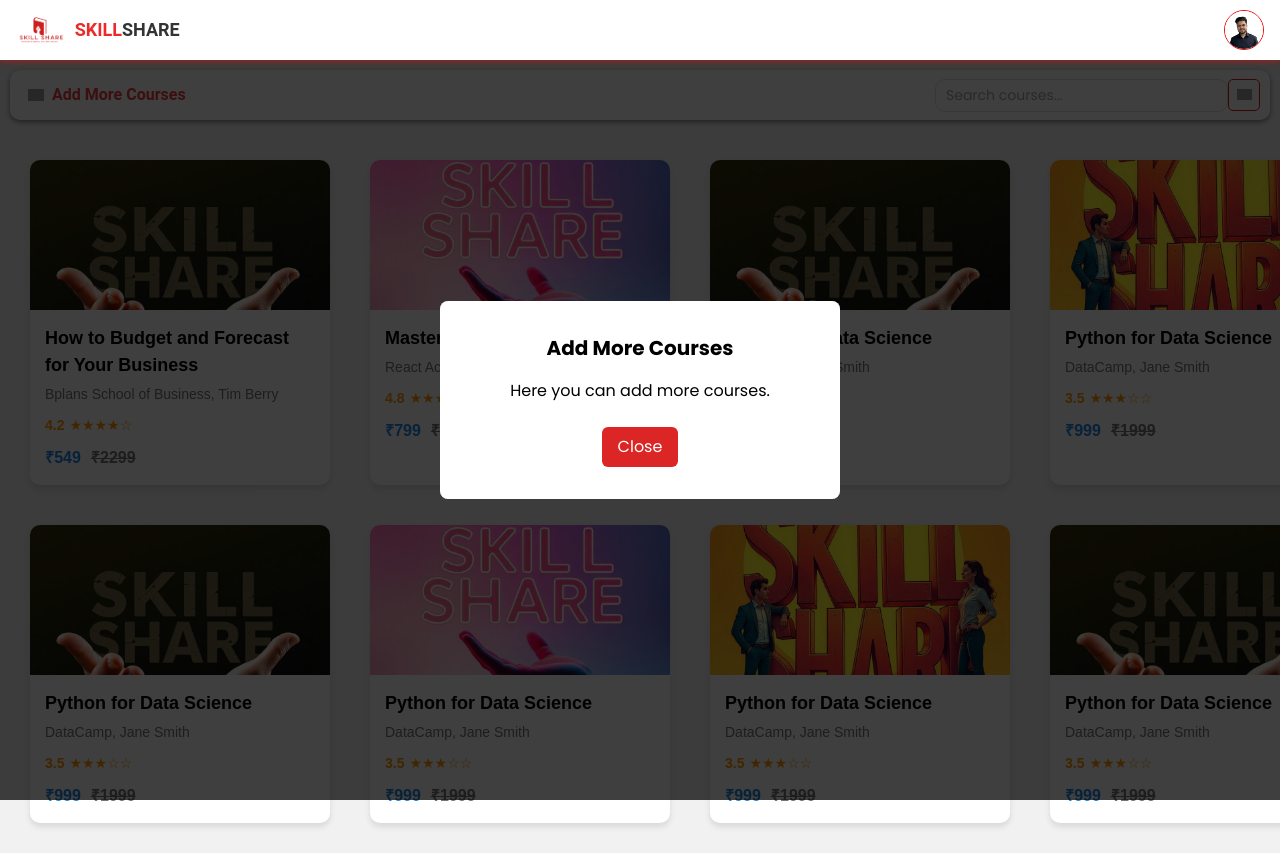
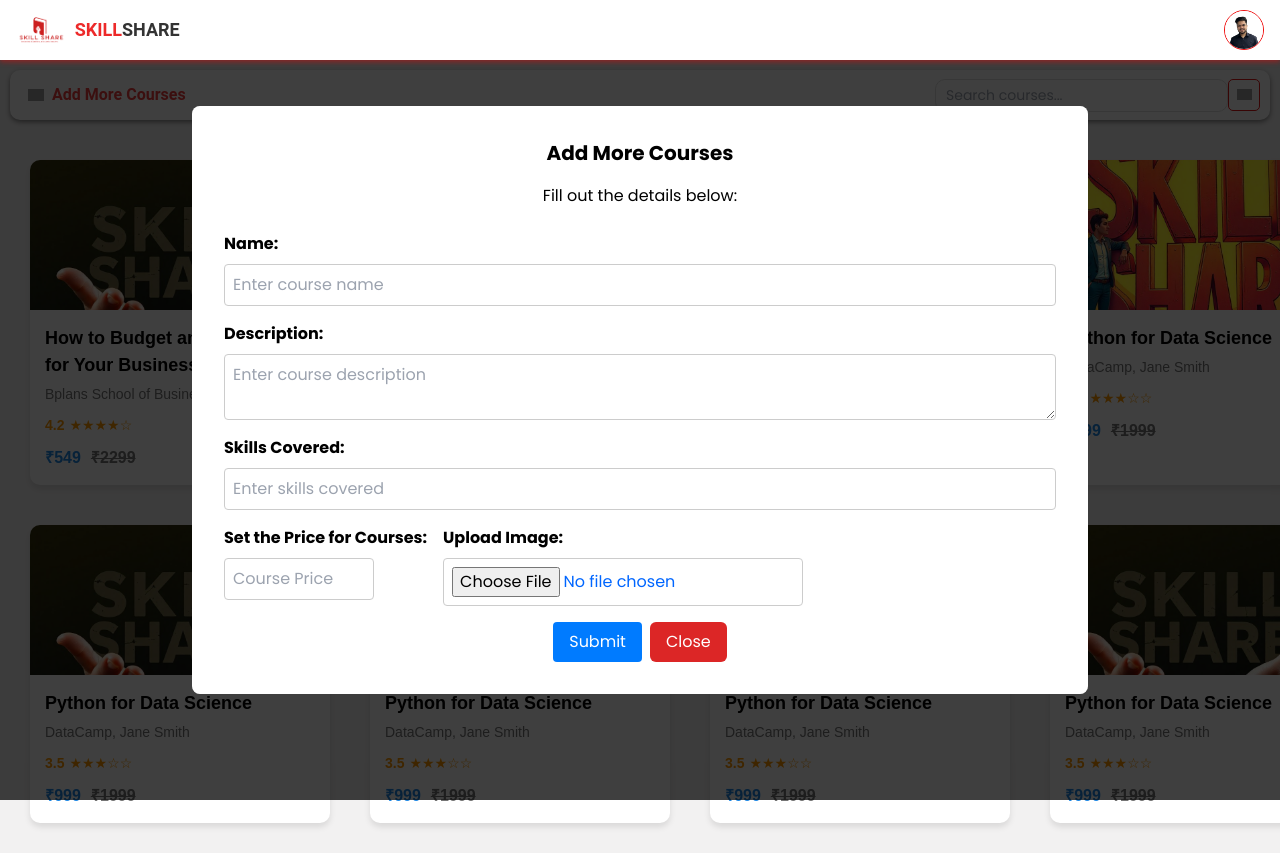
Before and after one commit to aaryan-shukla/skill-share, a Next.js app: page /mentor/recorded-courses in a window 1280 px wide. Both pictures are taken after a click on the button 36 px from the left and 95 px from the top of the page. Shown: the top 853 px of the page. Built offline with nearby package versions, Linux system fonts and the light colour scheme; grey boxes are pictures that could not be loaded.

Commit message:
Add to course modal changes

```diff
--- a/src/app/components/Modal.tsx
+++ b/src/app/components/Modal.tsx
@@ -6,6 +6,39 @@
 
 const Modal: React.FC<ModalProps> = ({ isOpen, onClose }) => {
   const [isVisible, setIsVisible] = useState(false);
+  const [formData, setFormData] = useState({
+    name: "",
+    description: "",
+    skills: "",
+    folderName: "",
+    price: "",
+  });
+
+  const handleFileChange = (event: React.ChangeEvent<HTMLInputElement>) => {
+    const files = event.target.files;
+    if (files && files.length > 0) {
+      const file = files[0];
+      if (file.type.startsWith("image/")) {
+        setFormData((prev) => ({
+          ...prev,
+          folderName: file.name,
+        }));
+      } else {
+        alert("Please upload a valid image file.");
+        event.target.value = ""; // Reset input
+      }
+    }
+  };
+
+  const handleChange = (
+    e: React.ChangeEvent<HTMLInputElement | HTMLTextAreaElement>
+  ) => {
+    const { name, value } = e.target;
+    setFormData((prev) => ({
+      ...prev,
+      [name]: value,
+    }));
+  };
 
   useEffect(() => {
     if (isOpen) {
@@ -17,11 +50,86 @@
   }, [isOpen]);
 
   if (!isVisible && !isOpen) return null;
+
   return (
     <div className={`modal-overlay ${isOpen ? "open" : ""}`}>
       <div className="modal-content">
         <h2 className="modal-title">Add More Courses</h2>
-        <p className="modal-text">Here you can add more courses.</p>
+        <p className="modal-text">Fill out the details below:</p>
+
+        <form className="modal-form">
+          <div className="form-group">
+            <label htmlFor="name">Name:</label>
+            <input
+              type="text"
+              id="name"
+              name="name"
+              value={formData.name}
+              onChange={handleChange}
+              placeholder="Enter course name"
+            />
+          </div>
+
+          <div className="form-group">
+            <label htmlFor="description">Description:</label>
+            <textarea
+              id="description"
+              name="description"
+              value={formData.description}
+              onChange={handleChange}
+              placeholder="Enter course description"></textarea>
+          </div>
+
+          <div className="form-group">
+            <label htmlFor="skills">Skills Covered:</label>
+            <input
+              type="text"
+              id="skills"
+              name="skills"
+              value={formData.skills}
+              onChange={handleChange}
+              placeholder="Enter skills covered"
+            />
+          </div>
+          <div className="form-group-row">
+            <div className="form-group">
+              <label htmlFor="price">Set the Price for Courses:</label>
+              <input
+                type="number"
+                id="price"
+                name="price"
+                value={formData.price}
+                onChange={handleChange}
+                placeholder="Course Price"
+              />
+            </div>
+            <div className="form-group">
+              <label htmlFor="folder">Upload Image:</label>
+              <input
+                type="file"
+                id="folder"
+                name="folder"
+                accept="image/*"
+                onChange={handleFileChange}
+              />
+              {formData.folderName && (
+                <p className="folder-name">
+                  Selected Image: {formData.folderName}
+                </p>
+              )}
+            </div>
+          </div>
+        </form>
+        <button
+          type="button"
+          className="modal-submit-button"
+          onClick={() => {
+            console.log("Submitted Data:", formData);
+            onClose();
+          }}>
+          Submit
+        </button>
+
         <button className="modal-close-button" onClick={onClose}>
           Close
         </button>
--- a/src/app/components/styles/modal.css
+++ b/src/app/components/styles/modal.css
@@ -21,6 +21,7 @@
   border-radius: 8px;
   width: 400px;
   text-align: center;
+  width: 70%;
   transform: translateY(-20px);
   opacity: 0;
   transition: opacity 0.3s ease, transform 0.3s ease;
@@ -56,3 +57,59 @@
 .modal-close-button:hover {
   background-color: #b91c1c;
 }
+.modal-form {
+  display: flex;
+  flex-direction: column;
+  gap: 1rem;
+}
+
+.form-group {
+  display: flex;
+  flex-direction: column;
+}
+.form-group-row {
+  display: flex;
+  gap: 1rem; /* Space between inputs */
+  align-items: flex-start; /* Align items at the start of the row */
+}
+input[type="number"] {
+  width: 150px; /* Adjust the width of the numeric input */
+}
+
+.form-group label {
+  margin-bottom: 0.5rem;
+  font-weight: bold;
+  color: black;
+  text-align: left;
+}
+
+.form-group input,
+.form-group textarea {
+  padding: 0.5rem;
+  font-size: 1rem;
+  border: 1px solid #ccc;
+  border-radius: 4px;
+  color: #0066ffff;
+}
+
+.folder-name {
+  margin-top: 0.5rem;
+  font-style: italic;
+  color: #555;
+}
+
+.modal-submit-button {
+  margin-top: 1rem;
+  padding: 0.5rem 1rem;
+  font-size: 1rem;
+  background-color: #007bff;
+  margin-right: 0.5rem;
+  color: #fff;
+  border: none;
+  border-radius: 4px;
+  cursor: pointer;
+}
+
+.modal-submit-button:hover {
+  background-color: #0056b3;
+}
```
